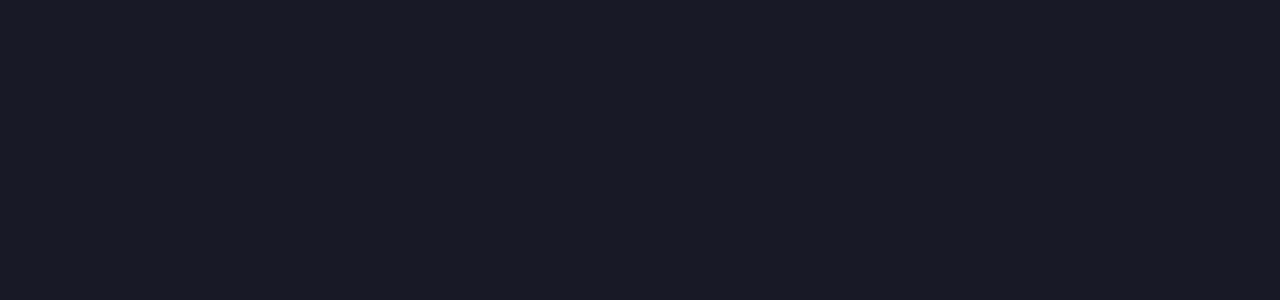
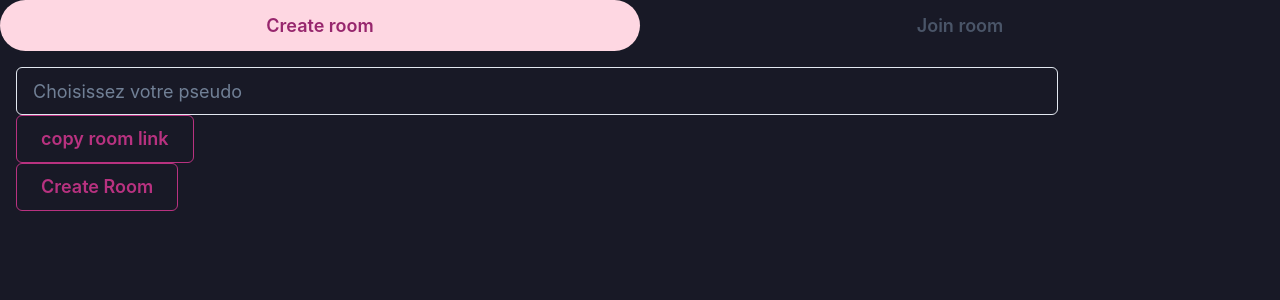
Before and after one commit to Lou162/janko, a React (Vite) app: page /create-game in a window 1280 px wide. Before the commit this address had no page. Shown: the top 300 px of the page. Built offline with nearby package versions, Linux system fonts and the light colour scheme.

Commit message:
Add code element to create a roomId and share it

```diff
--- /dev/null
+++ b/src/components/tabCreateRoom/tabCreateRoom.css
@@ -0,0 +1,3 @@
+.text {
+  color: white;
+}
--- /dev/null
+++ b/src/components/tabCreateRoom/tabCreateRoom.tsx
@@ -0,0 +1,75 @@
+import { Button, Input, TabPanel, useToast } from "@chakra-ui/react";
+import "./tabCreateRoom.css";
+import { useState } from "react";
+
+export default function TabCreateRoom() {
+  const toast = useToast();
+  const [roomName, setRoomName] = useState("");
+  const [roomId, setRoomId] = useState("");
+  function generateRoomId() {
+    const characters = "ABCDEFGHIJKLMNOPQRSTUVWXYZ0123456789";
+    let result = "ROOM-";
+    for (let i = 0; i < 6; i++) {
+      result += characters.charAt(
+        Math.floor(Math.random() * characters.length)
+      );
+    }
+    setRoomId(result);
+  }
+  const handleRoomName = (event) => setRoomName(event.target.value);
+  return (
+    <>
+      <TabPanel>
+        <Input
+          onChange={handleRoomName}
+          color={"white"}
+          htmlSize={80}
+          width='auto'
+          placeholder='Choisissez votre pseudo'
+          size='lg'
+        />
+        <div>
+          <h1
+            className='text'
+            onClick={() => {
+              navigator.clipboard.writeText(roomId);
+              toast({
+                title: "Room link copied.",
+                description: "Invite your friends to join the room.",
+                status: "success",
+                duration: 3000,
+                isClosable: true,
+              });
+            }}>
+            {roomId}
+          </h1>
+          <Button
+            colorScheme='pink'
+            size={"lg"}
+            variant='outline'
+            onClick={() => {
+              navigator.clipboard.writeText(roomId);
+              toast({
+                title: "Room link copied.",
+                description: "Invite your friends to join the room.",
+                status: "success",
+                duration: 3000,
+                isClosable: true,
+              });
+            }}>
+            copy room link
+          </Button>
+        </div>
+        <Button
+          colorScheme='pink'
+          size={"lg"}
+          variant='outline'
+          onClick={() => {
+            generateRoomId();
+          }}>
+          Create Room
+        </Button>
+      </TabPanel>
+    </>
+  );
+}
--- a/src/index.css
+++ b/src/index.css
@@ -2,6 +2,7 @@
   --rose: #d0bcd5;
   --marineBlue: #181926;
   --greenBlue: #587792;
+  color: white;
 }
 
 .container {
--- a/src/main.tsx
+++ b/src/main.tsx
@@ -5,6 +5,7 @@
 // import React from "react";
 import { BrowserRouter, Route, Routes } from "react-router-dom";
 import GamePage from "./pages/game/GamePage.tsx";
+import Multi from "./pages/multi/multi.tsx";
 
 ReactDOM.createRoot(document.getElementById("root")!).render(
   <div className='container'>
@@ -19,6 +20,11 @@
             path='/game'
             element={<GamePage />}
           />
+
+          <Route
+            path='/create-game'
+            element={<Multi />}
+          />
         </Routes>
       </ChakraProvider>
     </BrowserRouter>
--- a/src/pages/Home/App.tsx
+++ b/src/pages/Home/App.tsx
@@ -16,7 +16,7 @@
 
           <MenuBouton
             butonText='Multijoueurs'
-            linkPage='https://vercel.com/docs/deploy-hooks'
+            linkPage='/create-game'
           />
 
           <MenuBouton
--- /dev/null
+++ b/src/pages/multi/multi.css
@@ -0,0 +1,3 @@
+.text {
+  color: white;
+}
--- /dev/null
+++ b/src/pages/multi/multi.tsx
@@ -0,0 +1,30 @@
+import { Tab, TabList, TabPanel, TabPanels, Tabs } from "@chakra-ui/react";
+import "./multi.css";
+import TabCreateRoom from "../../components/tabCreateRoom/tabCreateRoom";
+function Multi() {
+  return (
+    <>
+      <div className='text' />
+      <Tabs
+        className='tab'
+        isLazy
+        isFitted
+        size={"lg"}
+        variant={"soft-rounded"}
+        colorScheme='pink'>
+        <TabList color={"white"}>
+          <Tab>Create room</Tab>
+          <Tab>Join room</Tab>
+        </TabList>
+
+        <TabPanels>
+          <TabCreateRoom />
+          <TabPanel>
+            <p>two!</p>
+          </TabPanel>
+        </TabPanels>
+      </Tabs>
+    </>
+  );
+}
+export default Multi;
```
